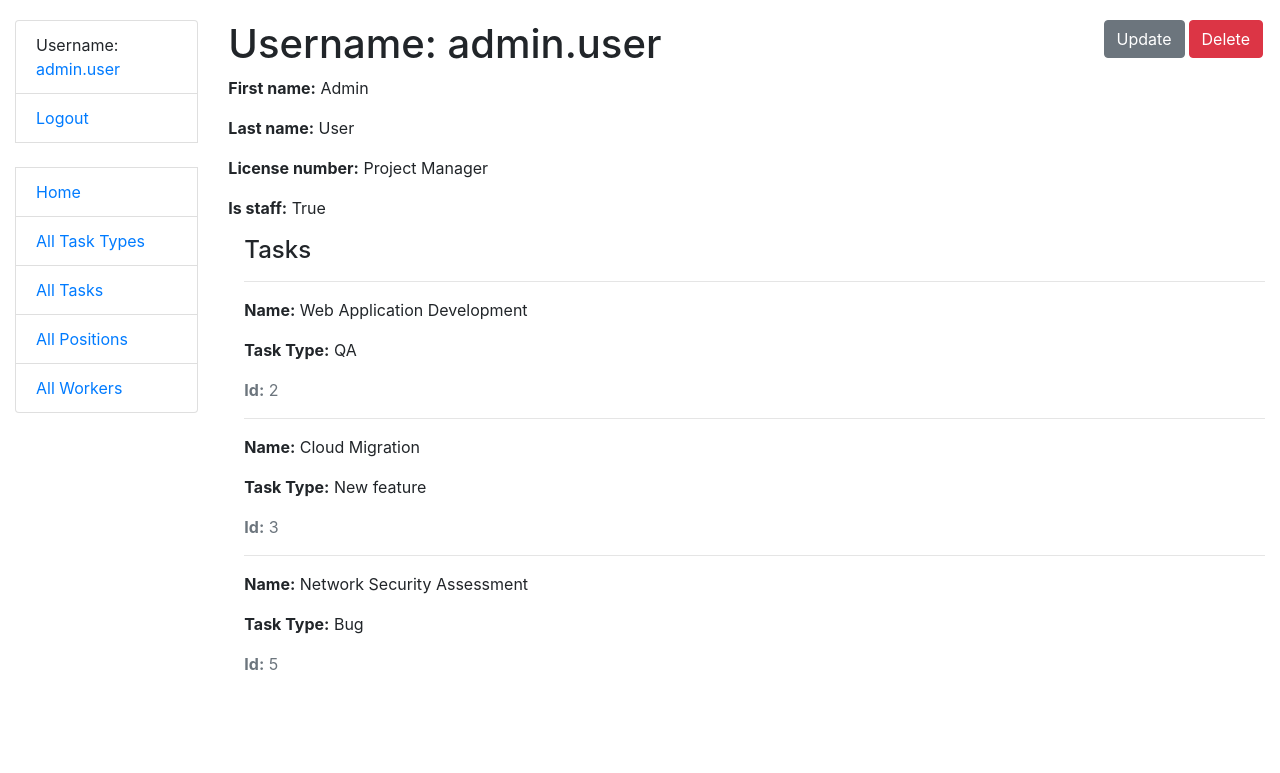
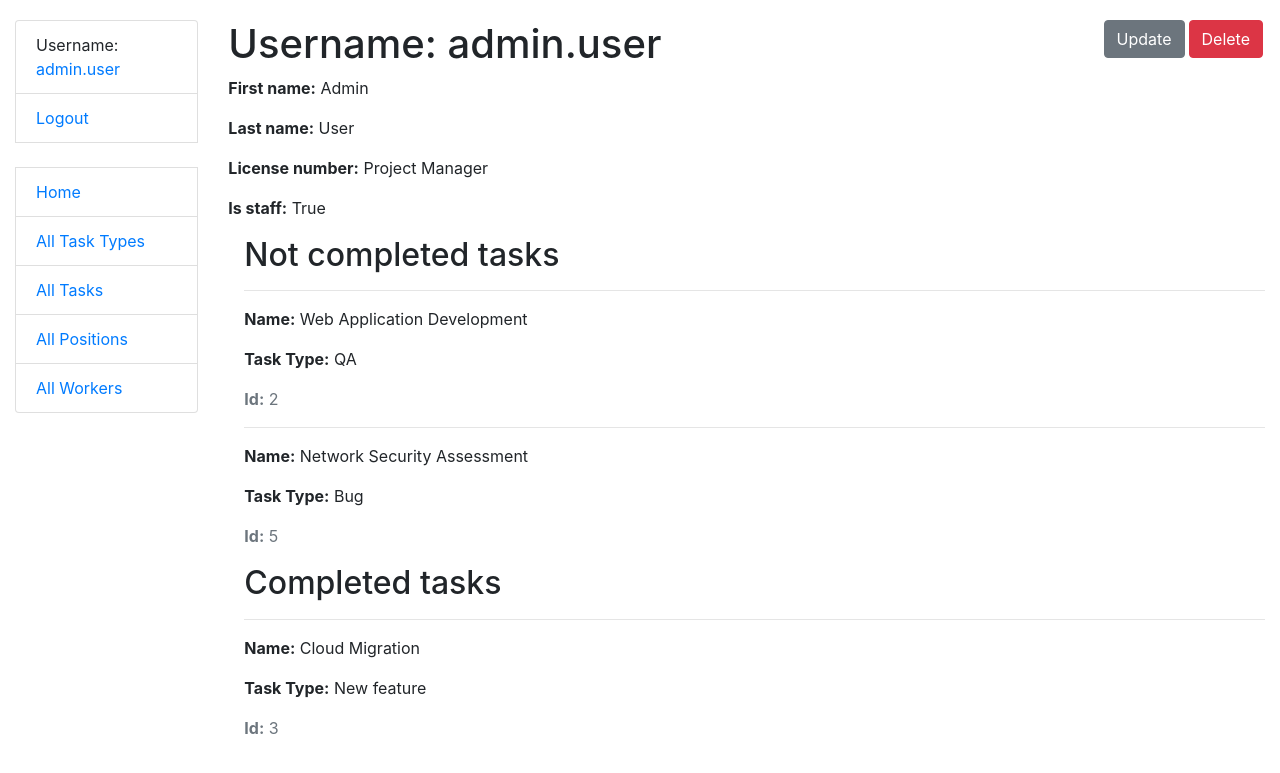
Before and after one commit to IProskurnytskyi/company-task-manager, a Django app: page /workers/1/ in a window 1280 px wide. Shown: the top 773 px of the page. Run offline with Django 4.2, Linux system fonts and the light colour scheme; a user stored in the database is signed in; data comes from the database, SQL or seed files in the repository.

Commit message:
Add feature on worker detail page that all comleted and not completed tasks are separated

```diff
--- a/task/models.py
+++ b/task/models.py
@@ -39,7 +39,7 @@ class Task(models.Model):
     )
 
     class Meta:
-        ordering = ["deadline"]
+        ordering = ["-deadline"]
 
     def __str__(self):
         return self.name
--- a/task/views.py
+++ b/task/views.py
@@ -113,6 +113,15 @@ class WorkerListView(LoginRequiredMixin, generic.ListView):
 class WorkerDetailView(LoginRequiredMixin, generic.DetailView):
     model = Worker
 
+    def get_context_data(self, **kwargs):
+        context = super().get_context_data(**kwargs)
+        worker = self.get_object()
+
+        context["is_completed"] = Task.objects.filter(assignees=worker, is_completed=True)
+        context["not_completed"] = Task.objects.filter(assignees=worker, is_completed=False)
+
+        return context
+
 
 class WorkerCreateView(LoginRequiredMixin, generic.CreateView):
     model = Worker
--- a/templates/task/worker_detail.html
+++ b/templates/task/worker_detail.html
@@ -17,16 +17,24 @@
   <p><strong>Is staff:</strong> {{ worker.is_staff }}</p>
 
   <div class="ml-3">
-    <h4>Tasks</h4>
+    <h2>Not completed tasks</h2>
+    {% for task in not_completed %}
+      <hr>
+      <p><strong>Name:</strong> {{ task.name }}</p>
+      <p><strong>Task Type:</strong> {{ task.task_type.name }}</p>
+      <p class="text-muted"><strong>Id:</strong> {{task.id}}</p>
+    {% empty %}
+      <h6>There are no not completed tasks!</h6>
+    {% endfor %}
 
-    {% for task in worker.tasks.all %}
+    <h2>Completed tasks</h2>
+    {% for task in is_completed %}
         <hr>
         <p><strong>Name:</strong> {{ task.name }}</p>
         <p><strong>Task Type:</strong> {{ task.task_type.name }}</p>
         <p class="text-muted"><strong>Id:</strong> {{task.id}}</p>
-
     {% empty %}
-      <p>No tasks!</p>
+      <h6>There are no completed tasks!</h6>
     {% endfor %}
   </div>
 {% endblock %}
```
